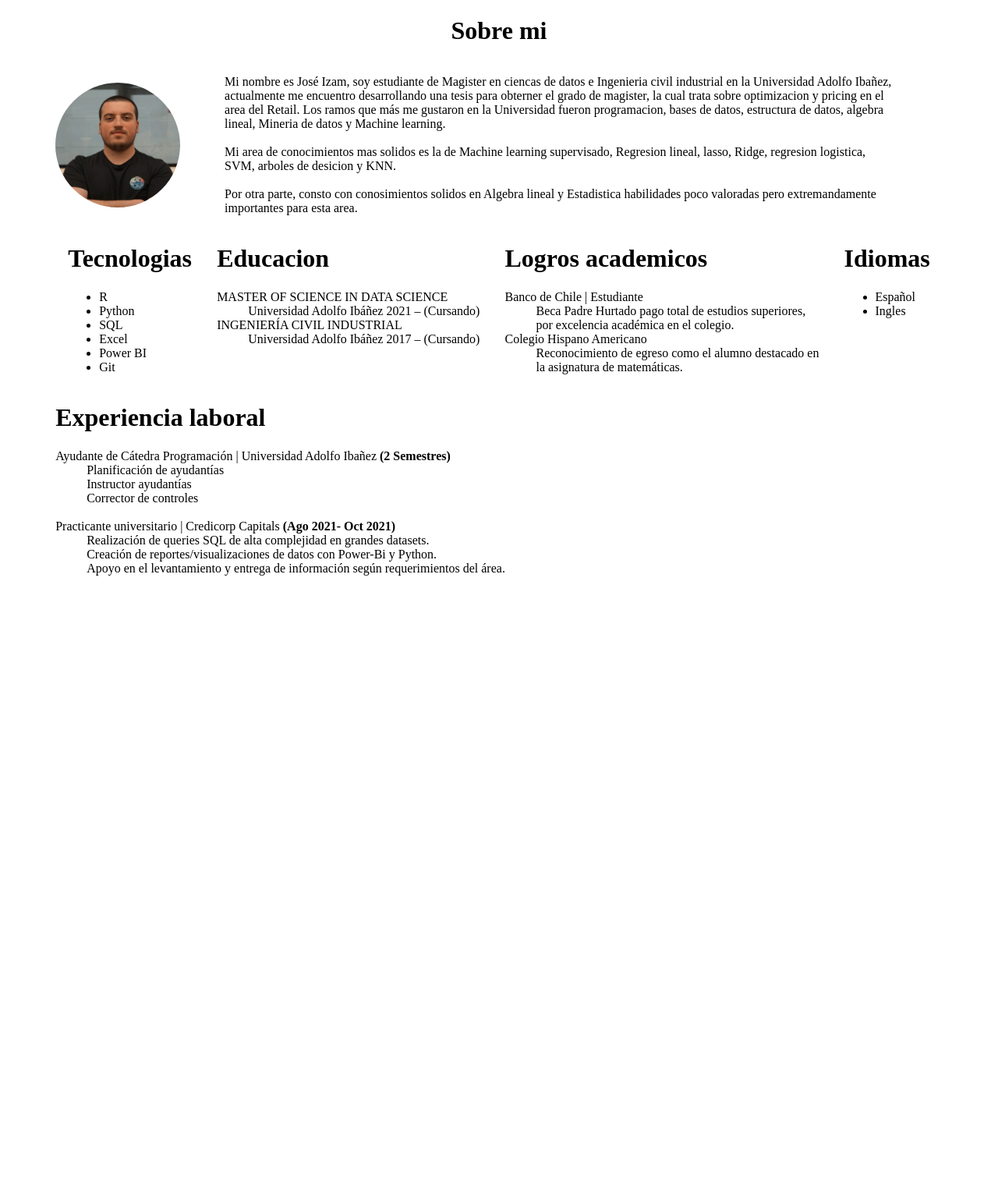
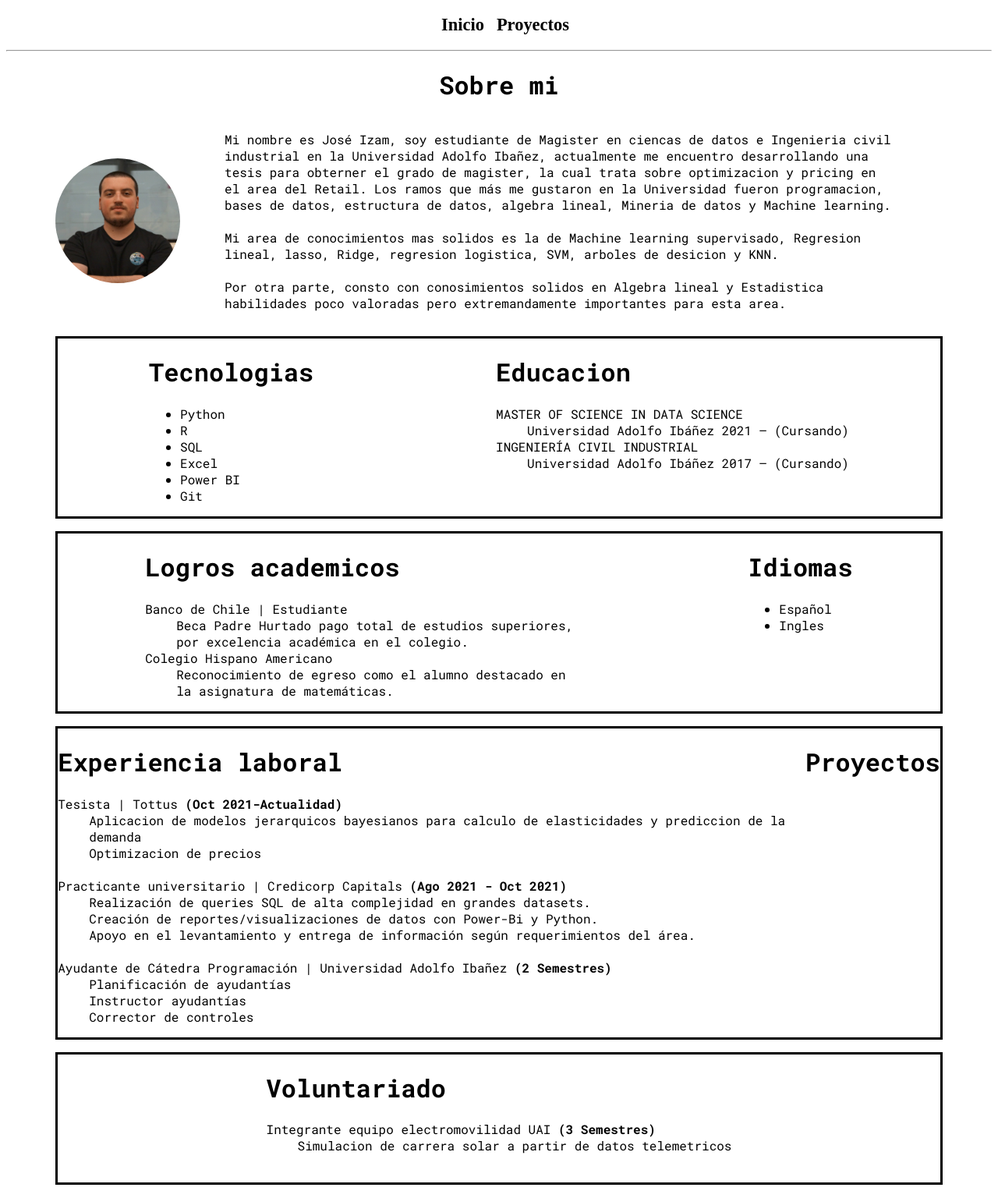
Before and after one commit to joigmz/joseizam, a Django app: page / in a window 1280 px wide. Shown: the whole page at 78% size. Before the commit the page ends 738 px from the top, so only its background shows below. Run offline with Django 3.2, Linux system fonts and the light colour scheme.

Commit message:
agregando real style

```diff
--- a/resume/templates/base.html
+++ b/resume/templates/base.html
@@ -9,6 +9,11 @@
         <title>Resume</title>
     </head>
     <body>
+        <div class="barnav">
+            <h3><a class="link-barnav" href="#">Inicio</a></h3>
+            <h3><a class="link-barnav" href="#">Proyectos</a></h3>
+        </div>
+        <hr>
         <div class="layout">
             {% block content %}{% endblock %}
         </div>
--- a/resume/templates/index.html
+++ b/resume/templates/index.html
@@ -33,8 +33,8 @@
     <div class="tecnologias">
         <h1>Tecnologias</h1>
         <ul>
+            <li>Python</li>
             <li>R</li>
-            <li>Python</li>
             <li>SQL</li>
             <li>Excel</li>
             <li>Power BI</li>
@@ -50,6 +50,9 @@
             <dd>Universidad Adolfo Ibáñez 2017 – (Cursando)</dd>
         </dl>
     </div>
+</div>
+
+<div class="datos-sobre-mi">
     <div class="Logros academicos">
         <h1>Logros academicos</h1>
         <dl>
@@ -70,19 +73,39 @@
     </div>
 </div>
 
+<div class="datos-sobre-mi">
     <div class="experiencia-laboral">
         <h1>Experiencia laboral</h1>
         <dl>
+            <dt>Tesista | Tottus <b>(Oct 2021-Actualidad)</b></dt>
+            <dd>Aplicacion de modelos jerarquicos bayesianos para calculo de elasticidades y prediccion de la demanda</dd>
+            <dd>Optimizacion de precios</dd>
+            <br>
+            <dt>Practicante universitario | Credicorp Capitals <b>(Ago 2021 - Oct 2021)</b></dt>
+            <dd>Realización de queries SQL de alta complejidad en grandes datasets.</dd>
+            <dd>Creación de reportes/visualizaciones de datos con Power-Bi y Python.</dd>
+            <dd>Apoyo en el levantamiento y entrega de información según requerimientos del área.</dd>
+            <br>
             <dt>Ayudante de Cátedra Programación | Universidad Adolfo Ibañez <b>(2 Semestres)</b></dt>
             <dd>Planificación de ayudantías</dd>
             <dd>Instructor ayudantías</dd>
             <dd>Corrector de controles</dd>
-        <br>
-        <dt>Practicante universitario | Credicorp Capitals <b>(Ago 2021- Oct 2021)</b></dt>
-        <dd>Realización de queries SQL de alta complejidad en grandes datasets.</dd>
-        <dd>Creación de reportes/visualizaciones de datos con Power-Bi y Python.</dd>
-        <dd>Apoyo en el levantamiento y entrega de información según requerimientos del área.</dd>
+
         </dl>
     </div>
+    <div class="proyectos">
+        <h1>Proyectos</h1>
+    </div>
+</div>
 
+<div class="datos-sobre-mi">
+    <div class="Voluntariado">
+        <h1>Voluntariado</h1>
+        <dl>
+            <dt>Integrante equipo electromovilidad UAI <b>(3 Semestres)</b></dt>
+            <dd>Simulacion de carrera solar a partir de datos telemetricos </dd>
+            <br>
+        </dl>
+    </div>
+</div>
 {% endblock %}
--- a/static/css/styles.css
+++ b/static/css/styles.css
@@ -1,5 +1,27 @@
+@import url('https://fonts.googleapis.com/css2?family=Roboto+Mono:ital,wght@0,100;0,200;0,300;0,400;0,500;0,600;0,700;1,100;1,200;1,300;1,400;1,500;1,600;1,700&display=swap');
+
+.barnav{
+  height: 3rem;
+  width: 100%;
+  display: flex;
+  justify-content: center;
+  align-items: center;
+}
+
+.link-barnav{
+  color: inherit;
+  text-decoration: none;
+  font-size: larger;
+  padding-left: 1rem;
+}
+
+.link-barnav:hover{
+  text-decoration: underline;
+}
+
 .layout{
   margin: 0px 5% 0px 5%;
+  font-family: 'Roboto Mono', monospace;
 }
 
 .sobre-mi{
@@ -23,5 +45,7 @@
 
 .datos-sobre-mi{
   display: flex;
-  justify-content: space-around;
+  justify-content:space-around;
+  border-style: solid;
+  margin-top: 1rem;
 }
```
Lines whose indentation alone changed are shown as unchanged.
